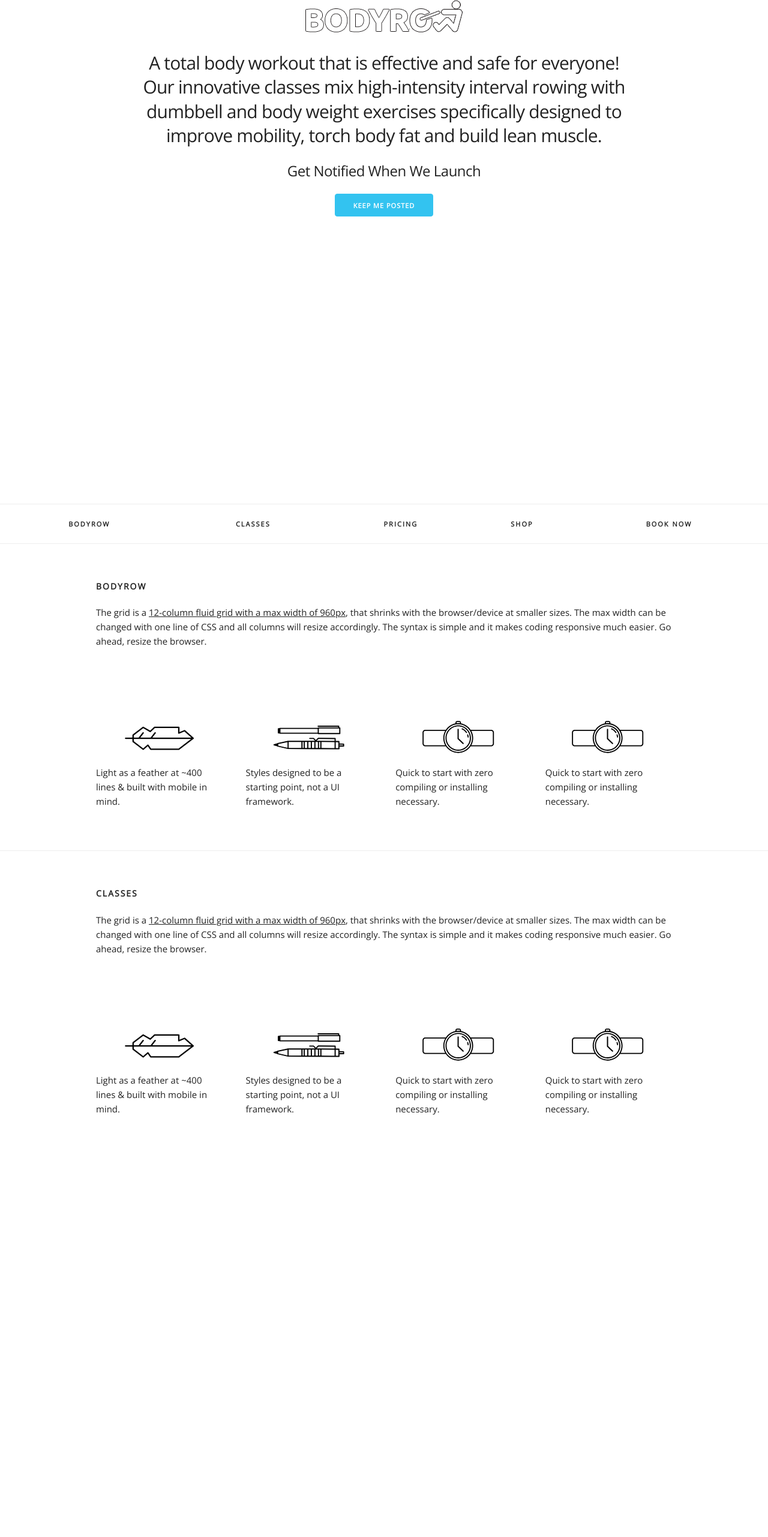
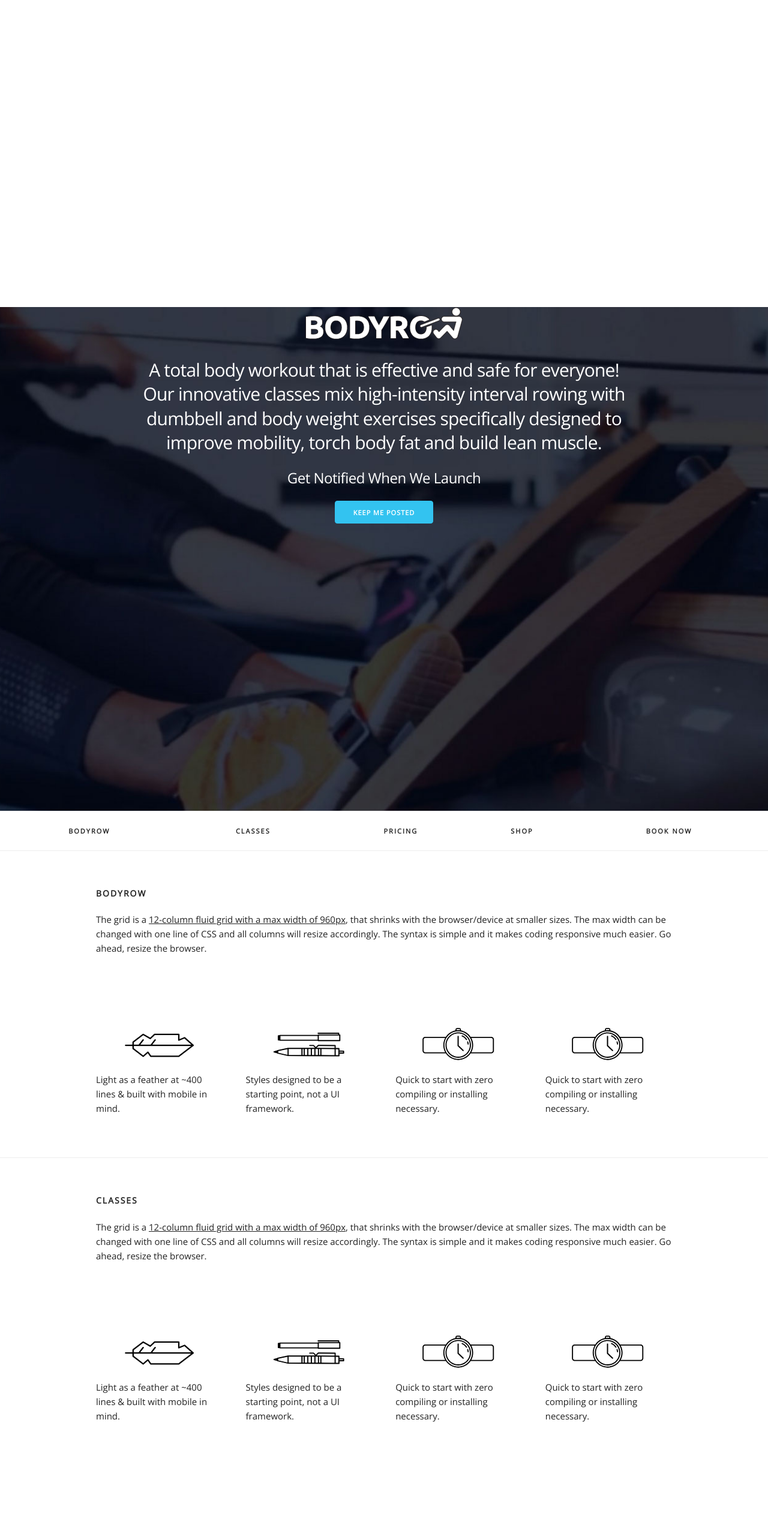
Before and after one commit to ambit/bodyrow, a Jekyll site: the page built from index.html, in a window 1280 px wide. Shown: the whole page at 60% size. Built offline with Jekyll 4.4.1, drawn with Linux system fonts in a browser that asks for light colours; nearby versions of some CDN libraries; before the commit the page ends 2051 px from its top, so only the background shows below that.

Commit message:
home background image

```diff
--- a/css/style.css
+++ b/css/style.css
@@ -3,11 +3,24 @@
 .container {
   width: 100%;
   height: 100%; }
-.header {
+
+.home .header {
   height: 100%;
   margin-bottom: -60px;
   text-align: center;
-  box-sizing: border-box; }
+  box-sizing: border-box;
+  background: url(../img/home-background.jpg) no-repeat center center fixed;
+  -webkit-background-size: cover;
+  -moz-background-size: cover;
+  -o-background-size: cover;
+  background-size: cover; }
+.home .header .content {
+  text-align: center;
+  font-family: 'Open Sans', sans-serif;
+  color: #fff;
+  margin: 40% auto 0 auto;
+  width: 100%;
+  max-width: 960px; }
 
 .docs-header {
   text-transform: uppercase;
--- a/index.html
+++ b/index.html
@@ -5,9 +5,10 @@
 
 <!-- Primary Page Layout
 –––––––––––––––––––––––––––––––––––––––––––––––––– -->
-<div class=".home container u-max-full-width">
+<div class="home container u-max-full-width">
 
   <section class="header">
+    <div class="content">
       <h2 class="title"><img src="img/home-logo.png"/></h2>
       <h4>
         A total body workout that is effective and safe for everyone!<br/>
@@ -17,6 +18,7 @@
       </h4>
       <h5>Get Notified When We Launch</h5>
       <a class="button button-primary" href="#">Keep Me Posted</a>
+    </div>
   </section>
 
   <div class="navbar-spacer"></div>
```
Also changed, not shown: img/home-background.jpg (added). Lines whose indentation alone changed are shown as unchanged.
